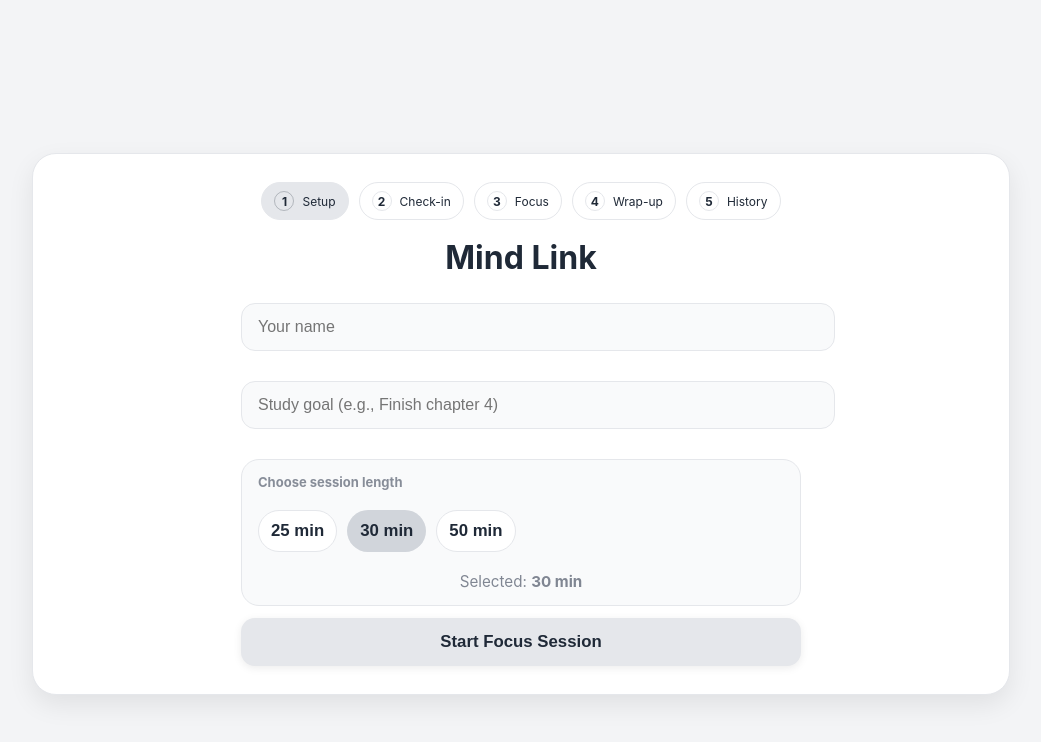
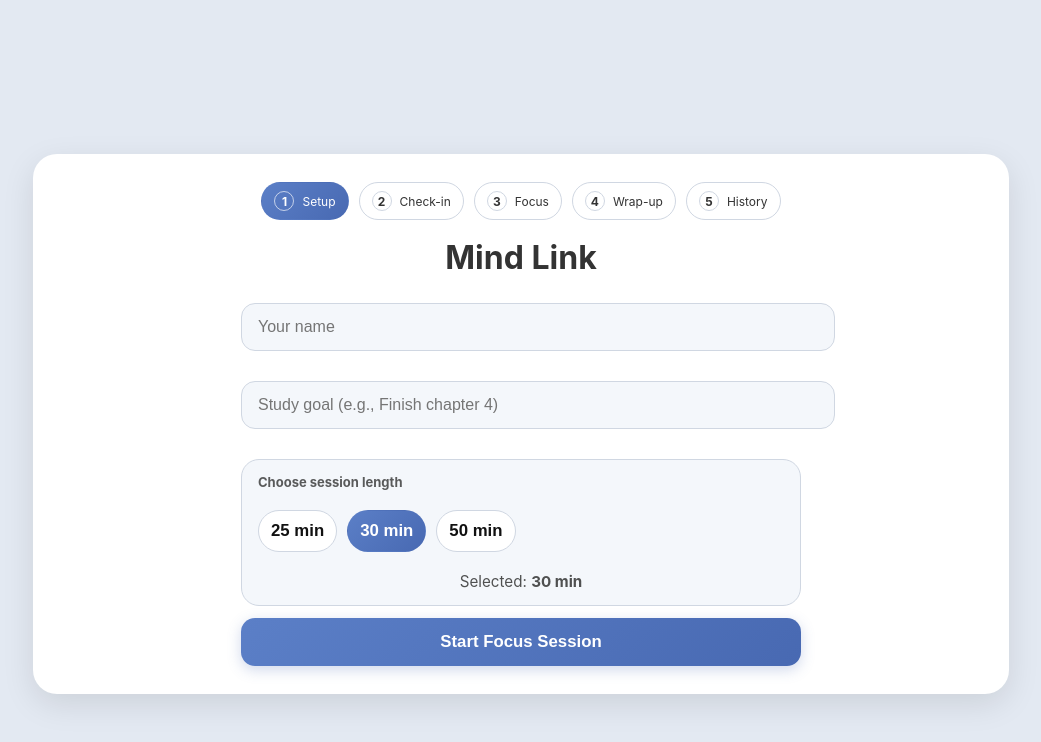
Before and after one commit to BaePlatinum/mind-link, a React (Vite) app: page / in a window 1280 px wide. Shown: the top 742 px of the page, without its empty margins (119-1160 px from the left). Built offline with nearby package versions, Linux system fonts and the light colour scheme.

Commit message:
changes styles to darker blue color

```diff
--- a/src/styles.css
+++ b/src/styles.css
@@ -1,15 +1,27 @@
 /* =========================
-   Neutral Gray Theme Tokens
+   Soft Academic Blue Tokens
    ========================= */
 :root {
-  --bg-main: #f3f4f6;        /* page background */
-  --bg-card: #ffffff;        /* cards */
-  --bg-muted: #f9fafb;       /* subtle panels/inputs */
-  --border-soft: #e5e7eb;    /* dividers */
-  --text-main: #1f2937;      /* primary text */
-  --text-muted: #6b7280;     /* secondary text */
-  --accent-soft: #9ca3af;    /* neutral accent */
-  --accent-active: #6b7280;  /* focus/active */
+  --bg-main: #e3e9f2;        /* slightly darker blue background */
+  --bg-card: #ffffff;
+  --bg-muted: #f4f7fb;
+  --border-soft: #d0d7e2;
+
+  --text-main: #333;
+  --text-strong: #1a1a1a;
+
+  /* Muted academic blues (less bright than before) */
+  --blue-main: #5b7fc7;
+  --blue-dark: #4869b2;
+  --blue-soft: #e8eef9;
+
+  /* Softer red for danger */
+  --red-main: #c24141;
+  --red-dark: #a63636;
+
+  /* Neutral grays for secondary UI */
+  --gray-100: #f8fafc;
+  --gray-200: #e1e5ee;
 }
 
 /* Global Styles */
@@ -17,7 +29,7 @@ body {
   margin: 0;
   padding: 0;
   font-family: 'Inter', Arial, sans-serif;
-  background: var(--bg-main); /* soft neutral gray background */
+  background: var(--bg-main); /* was #eef2f7 */
   color: var(--text-main);
 }
 
@@ -29,8 +41,7 @@ body {
   padding: 32px;
   background: var(--bg-card);
   border-radius: 24px; /* rounded edges */
-  border: 1px solid var(--border-soft);
-  box-shadow: 0 6px 18px rgba(0, 0, 0, 0.06); /* softer neutral shadow */
+  box-shadow: 0 8px 24px rgba(0, 0, 0, 0.08); /* modern soft shadow */
   transition: 0.25s ease;
 }
 
@@ -38,7 +49,7 @@ body {
 .screen h1, .screen h2 {
   text-align: center;
   margin-bottom: 24px;
-  color: var(--text-main);
+  color: var(--text-strong);
   letter-spacing: -0.5px;
 }
 
@@ -48,19 +59,18 @@ input, textarea {
   padding: 14px 16px;
   margin-top: 8px;
   margin-bottom: 18px;
-  border: 1px solid var(--border-soft);
+  border: 1px solid var(--border-soft); /* was #d0d7e2 */
   border-radius: 14px; /* modern round input fields */
   font-size: 1rem;
-  background: var(--bg-muted);
-  color: var(--text-main);
-  transition: border 0.2s ease, background 0.2s ease, box-shadow 0.2s ease;
+  background: var(--bg-muted); /* was #f8fafc */
+  transition: border 0.2s ease, background 0.2s ease;
 }
 
 input:focus, textarea:focus {
   outline: none;
-  border-color: var(--accent-active);
+  border-color: var(--blue-main); /* was bright #7ba7ff */
   background: #fff;
-  box-shadow: 0 0 0 3px rgba(107, 114, 128, 0.25);
+  box-shadow: 0 0 0 3px rgba(91, 127, 199, 0.25); /* softer */
 }
 
 /* Buttons */
@@ -73,22 +83,20 @@ button {
   border: none;
   border-radius: 14px; /* modern round buttons */
   cursor: pointer;
-  background: #e5e7eb; /* neutral gray */
-  color: var(--text-main);
+  background: linear-gradient(135deg, var(--blue-main), var(--blue-dark)); /* was brighter */
+  color: white;
   transition: 0.25s ease;
-  box-shadow: 0 2px 8px rgba(0,0,0,0.08);
+  box-shadow: 0 4px 14px rgba(72, 105, 178, 0.25); /* softened */
 }
 
 button:hover {
   transform: translateY(-2px);
-  background: #d1d5db;
-  box-shadow: 0 4px 12px rgba(0,0,0,0.10);
+  box-shadow: 0 6px 18px rgba(72, 105, 178, 0.35);
 }
 
 button:active {
   transform: translateY(0);
-  background: #c7cdd6;
-  box-shadow: 0 2px 8px rgba(0,0,0,0.08);
+  box-shadow: 0 3px 10px rgba(72, 105, 178, 0.2);
 }
 
 /* Sliders */
@@ -97,7 +105,7 @@ input[type="range"] {
   width: 100%;
   height: 8px;
   border-radius: 8px;
-  background: #e5e7eb;
+  background: #dce3ee;
   outline: none;
   margin: 10px 0 24px 0;
 }
@@ -106,7 +114,7 @@ input[type="range"]::-webkit-slider-thumb {
   appearance: none;
   width: 22px;
   height: 22px;
-  background: #9ca3af; /* neutral thumb */
+  background: var(--blue-main);
   border-radius: 50%;
   cursor: pointer;
   box-shadow: 0 4px 10px rgba(0,0,0,0.15);
@@ -114,16 +122,16 @@ input[type="range"]::-webkit-slider-thumb {
 }
 
 input[type="range"]::-webkit-slider-thumb:hover {
-  background: #6b7280;
+  background: var(--blue-dark);
 }
 
 /* Session Cards (Dashboard) */
 .session-card {
-  background: var(--bg-card);
+  background: white;
   padding: 18px;
   margin-bottom: 14px;
   border-radius: 18px; /* rounded cards */
-  border: 1px solid var(--border-soft);
+  border: 1px solid var(--gray-200);
   box-shadow: 0 4px 14px rgba(0,0,0,0.05);
   transition: 0.2s ease;
 }
@@ -138,12 +146,12 @@ input[type="range"]::-webkit-slider-thumb:hover {
   text-align: center;
   font-size: 3.5rem;
   font-weight: 600;
-  color: var(--text-main);
+  color: #2F2F2F;
   margin: 20px 0 30px 0;
   padding: 20px;
-  background: var(--bg-muted);
+  background: var(--bg-muted); /* was #f7faff */
   border-radius: 20px;
-  border: 1px solid var(--border-soft);
+  border: 1px solid var(--border-soft); /* was #d5dff1 */
 }
 
 /* AppShell layout (high fidelity shell) */
@@ -154,14 +162,12 @@ input[type="range"]::-webkit-slider-thumb:hover {
   justify-content:center;
   padding:24px;
 }
-
 .app-card{
   width:min(920px, 92vw);
   background: var(--bg-card);
   border-radius:24px;
   padding:28px;
-  border: 1px solid var(--border-soft);
-  box-shadow: 0 10px 26px rgba(0,0,0,0.08);
+  box-shadow: 0 10px 32px rgba(0,0,0,0.10);
 }
 
 /* Optional title used by AppShell */
@@ -187,7 +193,6 @@ input[type="range"]::-webkit-slider-thumb:hover {
   border:1px solid var(--border-soft);
   background:#fff;
   font-size:12px;
-  color: var(--text-main);
 }
 .step-num{
   width:18px;
@@ -200,30 +205,29 @@ input[type="range"]::-webkit-slider-thumb:hover {
   border:1px solid var(--border-soft);
 }
 .step.active{
-  background: #e5e7eb;
-  border-color: var(--border-soft);
-  color: var(--text-main);
+  background: linear-gradient(135deg, var(--blue-main), var(--blue-dark));
+  border-color: transparent;
+  color: #fff;
 }
 .step.active .step-num{
-  border-color: rgba(31,41,55,0.25);
+  border-color: rgba(255,255,255,0.65);
 }
 .step.done{
-  background:#f3f4f6;
+  background: var(--blue-soft); /* was #e8f0ff */
 }
 
 /* When using AppShell, avoid double-card look */
 .app-card .screen{
   background: transparent;
   box-shadow: none;
-  border: none;
   margin: 0 auto;
   padding: 0;
   max-width: 560px;
 }
 
 .info-card{
-  background: var(--bg-muted);
-  border:1px solid var(--border-soft);
+  background: var(--bg-muted); /* was #f7faff */
+  border:1px solid var(--border-soft); /* was #d5dff1 */
   border-radius:18px;
   padding:14px 16px;
 }
@@ -232,12 +236,10 @@ input[type="range"]::-webkit-slider-thumb:hover {
   font-weight:700;
   opacity:0.8;
   margin-bottom:6px;
-  color: var(--text-muted);
 }
 .info-value{
   font-size:16px;
   font-weight:600;
-  color: var(--text-main);
 }
 
 .btn-row{
@@ -247,7 +249,7 @@ input[type="range"]::-webkit-slider-thumb:hover {
 
 .secondary{
   background:#fff !important;
-  color: var(--text-main) !important;
+  color:#111 !important;
   border:1px solid var(--border-soft) !important;
   box-shadow:none !important;
 }
@@ -263,7 +265,7 @@ input[type="range"]::-webkit-slider-thumb:hover {
   padding:10px 12px !important;
   border-radius:999px !important;
   background:#fff !important;
-  color: var(--text-main) !important;
+  color:#111 !important;
   border:1px solid var(--border-soft) !important;
   box-shadow:none !important;
   font-weight:600;
@@ -273,8 +275,8 @@ input[type="range"]::-webkit-slider-thumb:hover {
 }
 
 .chip.selected{
-  background: #d1d5db !important;
-  color: var(--text-main) !important;
+  background: linear-gradient(135deg, var(--blue-main), var(--blue-dark)) !important;
+  color: white !important;
   border-color: transparent !important;
 }
 
@@ -283,17 +285,15 @@ input[type="range"]::-webkit-slider-thumb:hover {
   font-size: 0.95rem;
   opacity: 0.85;
   margin-top: 20px;
-  color: var(--text-muted);
 }
 
-/* Keep danger as red for clarity, but soften the intensity slightly */
+/* Softer danger */
 .danger{
-  background: linear-gradient(135deg, #ef4444, #dc2626) !important;
-  box-shadow: 0 4px 14px rgba(220, 38, 38, 0.20) !important;
-  color: #fff !important;
+  background: linear-gradient(135deg, var(--red-main), var(--red-dark)) !important;
+  box-shadow: 0 4px 14px rgba(194, 65, 65, 0.22) !important;
 }
 .danger:hover{
-  box-shadow: 0 6px 18px rgba(220, 38, 38, 0.28) !important;
+  box-shadow: 0 6px 18px rgba(194, 65, 65, 0.30) !important;
 }
 
 .info-value{
@@ -302,7 +302,7 @@ input[type="range"]::-webkit-slider-thumb:hover {
 }
 
 .paused{
-  border: 2px dashed var(--accent-soft);
+  border: 2px dashed var(--blue-main); /* was #7ba7ff */
 }
 
 .timer{
@@ -331,7 +331,6 @@ input[type="range"]::-webkit-slider-thumb:hover {
 .dash-kicker{
   font-size: 0.9rem;
   opacity: 0.75;
-  color: var(--text-muted);
 }
 
 .dash-name{
@@ -347,8 +346,8 @@ input[type="range"]::-webkit-slider-thumb:hover {
 }
 
 .stat-card{
-  background: var(--bg-card);
-  border:1px solid var(--border-soft);
+  background:#ffffff;
+  border:1px solid var(--gray-200);
   border-radius:18px;
   padding:14px 16px;
   box-shadow: 0 4px 14px rgba(0,0,0,0.05);
@@ -358,14 +357,12 @@ input[type="range"]::-webkit-slider-thumb:hover {
   font-size: 0.85rem;
   opacity: 0.75;
   font-weight: 700;
-  color: var(--text-muted);
 }
 
 .stat-value{
   font-size: 1.4rem;
   font-weight: 800;
   margin-top: 6px;
-  color: var(--text-main);
 }
 
 .dash-section-title{
@@ -384,8 +381,7 @@ input[type="range"]::-webkit-slider-thumb:hover {
 .session-meta{
   font-size: 0.85rem;
   opacity: 0.75;
-  margin: 600px 0; /* kept as-is from your file */
-  color: var(--text-muted);
+  margin: 600px 0;
 }
 
 .session-focus{
@@ -394,14 +390,14 @@ input[type="range"]::-webkit-slider-thumb:hover {
   margin: 6px 0 10px 0;
 }
 
-/* Mood colors: keep meaning, reduce saturation */
-.mood-positive{ color: #374151; }
+/* Keep meaning colors (unchanged) */
+.mood-positive{ color: #2f6df6; }
 .mood-neutral{ color: #6b7280; }
-.mood-negative{ color: #7f1d1d; }
+.mood-negative{ color: #b42318; }
 
 /* Highlight today's sessions */
 .session-card.today{
-  border-left: 4px solid var(--accent-soft);
+  border-left: 4px solid var(--blue-main); /* was bright */
 }
 
 /* Tighter spacing inside cards */
@@ -449,25 +445,25 @@ input[type="range"]::-webkit-slider-thumb:hover {
   font-size:0.85rem;
   font-weight:700;
   opacity:0.95;
-  color: var(--text-main);
 }
 
+/* Make pill-blue less bright, keep semantics */
 .pill-blue{
-  background:#f3f4f6;
-  border-color: var(--border-soft);
+  background: var(--blue-soft);
+  border-color: #cfe0ff;
 }
 
 .pill-green{
-  background:#f3f4f6;
-  border-color: var(--border-soft);
+  background:#ecfdf3;
+  border-color:#a7f3d0;
 }
 
 .pill-red{
-  background:#f3f4f6;
-  border-color: var(--border-soft);
+  background:#fef2f2;
+  border-color:#fecaca;
 }
 
-/* Bar chart (keep structure, neutralize color) */
+/* Bar chart */
 .bar-chart {
   display: flex;
   align-items: flex-end;
@@ -486,7 +482,7 @@ input[type="range"]::-webkit-slider-thumb:hover {
 .bar {
   width: 18px;
   border-radius: 6px 6px 0 0;
-  background: #9ca3af;
+  background: linear-gradient(135deg, var(--blue-main), var(--blue-dark));
   transition: height 0.3s ease;
 }
 
@@ -494,10 +490,8 @@ input[type="range"]::-webkit-slider-thumb:hover {
   font-size: 0.75rem;
   margin-top: 6px;
   opacity: 0.75;
-  color: var(--text-muted);
 }
 
-/* Duplicate bar-chart block in your file (kept, but neutralized) */
 .bar-chart{
   display:flex;
   align-items:flex-end;
@@ -518,19 +512,17 @@ input[type="range"]::-webkit-slider-thumb:hover {
 .bar{
   width:22px;
   border-radius:10px;
-  background: #9ca3af;
-  box-shadow: 0 6px 14px rgba(0,0,0,0.10);
+  background: linear-gradient(135deg, var(--blue-main), var(--blue-dark));
+  box-shadow: 0 6px 14px rgba(72, 105, 178, 0.22); /* softened */
 }
 
 .bar-label{
   font-size:12px;
   opacity:0.75;
-  color: var(--text-muted);
 }
 
 .bar-minutes{
   font-size:12px;
   font-weight:700;
   opacity:0.65;
-  color: var(--text-muted);
 }
```
